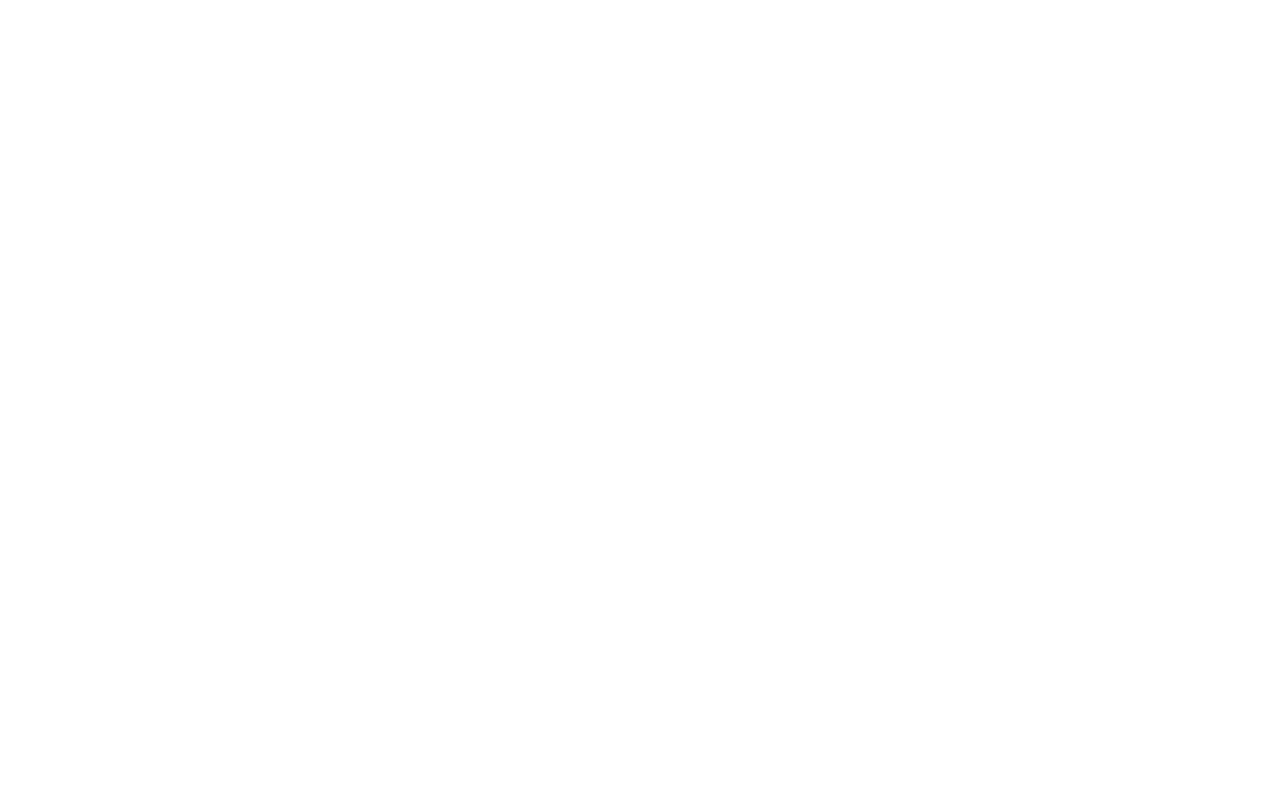
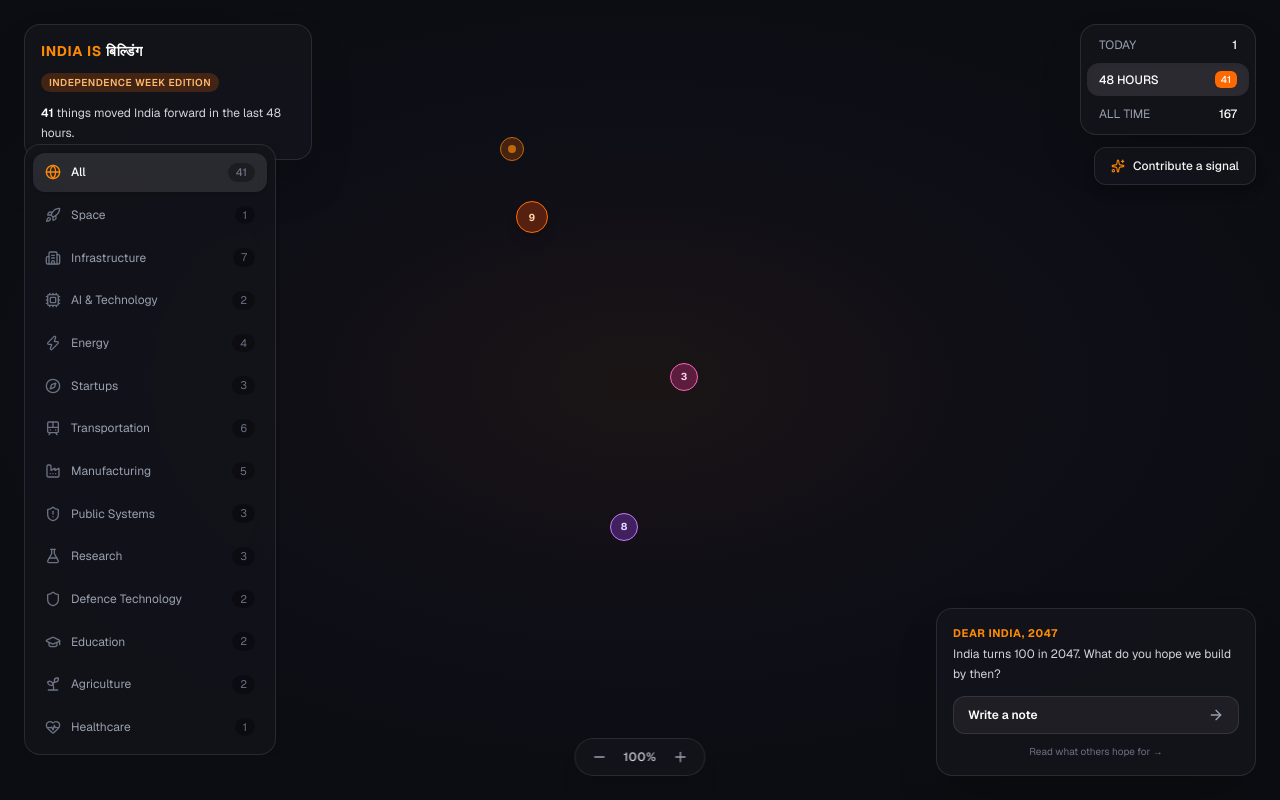
Before and after one commit to alokMIPL/SamoaBuilding, a Next.js app: page / in a window 1280 px wide. Built offline with nearby package versions, Linux system fonts and the light colour scheme.

Commit message:
Basic design updated

```diff
--- a/app/page.tsx
+++ b/app/page.tsx
@@ -1,5 +1,8 @@
+import SamoaMap from "@/components/SamoaMap";
 import Image from "next/image";
 
 export default function Home() {
-  return <></>;
+  return <>
+  <SamoaMap />
+  </>;
 }
--- /dev/null
+++ b/components/SamoaMap.tsx
@@ -0,0 +1,175 @@
+'use client';
+
+import React, { useState } from 'react';
+import {
+  Globe,
+  Rocket,
+  Building2,
+  Cpu,
+  Zap,
+  Compass,
+  Train,
+  Factory,
+  ShieldAlert,
+  FlaskConical,
+  Shield,
+  GraduationCap,
+  Sprout,
+  HeartPulse,
+  Plus,
+  Minus,
+  ArrowRight,
+  Sparkles
+} from 'lucide-react';
+
+const categories = [
+  { name: 'All', count: 41, icon: Globe, active: true },
+  { name: 'Space', count: 1, icon: Rocket },
+  { name: 'Infrastructure', count: 7, icon: Building2 },
+  { name: 'AI & Technology', count: 2, icon: Cpu },
+  { name: 'Energy', count: 4, icon: Zap },
+  { name: 'Startups', count: 3, icon: Compass },
+  { name: 'Transportation', count: 6, icon: Train },
+  { name: 'Manufacturing', count: 5, icon: Factory },
+  { name: 'Public Systems', count: 3, icon: ShieldAlert },
+  { name: 'Research', count: 3, icon: FlaskConical },
+  { name: 'Defence Technology', count: 2, icon: Shield },
+  { name: 'Education', count: 2, icon: GraduationCap },
+  { name: 'Agriculture', count: 2, icon: Sprout },
+  { name: 'Healthcare', count: 1, icon: HeartPulse },
+];
+
+export default function SamoaMap() {
+  const [activeCategory, setActiveCategory] = useState('All');
+  const [timeframe, setTimeframe] = useState('48 HOURS');
+
+  return (
+    <div className="relative h-dvh w-full overflow-hidden bg-[#0c0d12] text-white font-sans select-none">
+
+      {/* Background Gradient Glow */}
+      <div
+        className="pointer-events-none absolute inset-0 transition-all duration-700 opacity-60"
+        style={{
+          background: 'radial-gradient(ellipse 72% 66% at 50% 48%, rgba(214,120,60,0.12) 0%, rgba(150,70,120,0.08) 30%, rgba(60,60,150,0.05) 52%, transparent 86%)'
+        }}
+        aria-hidden="true"
+      />
+
+      {/* Top Left Header Card */}
+      <div className="absolute top-6 left-6 z-20 w-72 bg-[#14151c]/80 backdrop-blur-md border border-white/10 rounded-2xl p-4 shadow-2xl">
+        <div className="flex items-center justify-between mb-2">
+          <h1 className="text-sm font-bold tracking-wider text-orange-400">
+            INDIA IS <span className="text-white">बिल्डिंग</span>
+          </h1>
+        </div>
+        <div className="inline-block bg-orange-500/20 text-orange-300 text-[10px] font-semibold tracking-wider px-2 py-0.5 rounded-full mb-3">
+          INDEPENDENCE WEEK EDITION
+        </div>
+        <p className="text-xs text-gray-300 leading-relaxed">
+          <strong className="text-white font-semibold">41</strong> things moved India forward in the last 48 hours.
+        </p>
+      </div>
+
+      {/* Top Right Stats & Contribute Panel */}
+      <div className="absolute top-6 right-6 z-20 flex flex-col items-end gap-3">
+        <div className="bg-[#14151c]/80 backdrop-blur-md border border-white/10 rounded-2xl p-1.5 flex flex-col gap-1 w-44 shadow-2xl">
+          <button className="flex items-center justify-between px-3 py-1.5 rounded-xl text-xs text-gray-400 hover:text-white transition">
+            <span>TODAY</span>
+            <span className="font-medium text-white">1</span>
+          </button>
+          <button className="flex items-center justify-between px-3 py-2 rounded-xl text-xs bg-white/10 text-white font-medium shadow-inner">
+            <span>48 HOURS</span>
+            <span className="bg-orange-500 text-white px-1.5 py-0.5 rounded-md text-[10px]">41</span>
+          </button>
+          <button className="flex items-center justify-between px-3 py-1.5 rounded-xl text-xs text-gray-400 hover:text-white transition">
+            <span>ALL TIME</span>
+            <span className="font-medium text-white">167</span>
+          </button>
+        </div>
+
+        <button className="bg-[#14151c]/90 hover:bg-[#1f202b] border border-white/10 text-xs font-medium px-4 py-2.5 rounded-xl flex items-center gap-2 shadow-lg transition">
+          <Sparkles className="w-3.5 h-3.5 text-orange-400" />
+          <span>Contribute a signal</span>
+        </button>
+      </div>
+
+      {/* Left Sidebar Category Filter */}
+      <div className="absolute top-36 left-6 z-20 w-64 max-h-[calc(100vh-170px)] overflow-y-auto pr-1 custom-scrollbar">
+        <div className="bg-[#14151c]/70 backdrop-blur-md border border-white/10 rounded-2xl p-2 shadow-2xl flex flex-col gap-1">
+          {categories.map((cat) => {
+            const Icon = cat.icon;
+            const isActive = activeCategory === cat.name;
+            return (
+              <button
+                key={cat.name}
+                onClick={() => setActiveCategory(cat.name)}
+                className={`flex items-center justify-between px-3 py-2.5 rounded-xl text-xs transition ${
+                  isActive
+                    ? 'bg-white/10 text-white font-medium shadow'
+                    : 'text-gray-400 hover:bg-white/5 hover:text-gray-200'
+                }`}
+              >
+                <div className="flex items-center gap-2.5">
+                  <Icon className={`w-4 h-4 ${isActive ? 'text-orange-400' : 'text-gray-500'}`} />
+                  <span>{cat.name}</span>
+                </div>
+                <span className="text-[11px] text-gray-500 bg-black/30 px-2 py-0.5 rounded-full">
+                  {cat.count}
+                </span>
+              </button>
+            );
+          })}
+        </div>
+      </div>
+
+      {/* Center Map Stage / Canvas Area */}
+      <div className="absolute inset-0 flex items-center justify-center pointer-events-none">
+        {/* Placeholder wrapper for map vector/canvas layer */}
+        <div className="relative w-[600px] h-[750px] flex items-center justify-center">
+          {/* Simulated node pin markers mapped across regions */}
+          <div className="absolute top-28 left-40 w-6 h-6 rounded-full bg-orange-500/30 border border-orange-400 flex items-center justify-center animate-pulse">
+            <div className="w-2 h-2 rounded-full bg-orange-400"></div>
+          </div>
+          <div className="absolute top-44 left-44 w-8 h-8 rounded-full bg-orange-600/30 border border-orange-500 flex items-center justify-center shadow-lg">
+            <span className="text-[10px] font-bold text-orange-200">9</span>
+          </div>
+          <div className="absolute top-[45%] left-[55%] w-7 h-7 rounded-full bg-pink-500/30 border border-pink-400 flex items-center justify-center">
+            <span className="text-[10px] font-bold text-pink-200">3</span>
+          </div>
+          <div className="absolute top-[65%] left-[45%] w-7 h-7 rounded-full bg-purple-500/30 border border-purple-400 flex items-center justify-center">
+            <span className="text-[10px] font-bold text-purple-200">8</span>
+          </div>
+        </div>
+      </div>
+
+      {/* Bottom Center Zoom Controls */}
+      <div className="absolute bottom-6 left-1/2 -translate-x-1/2 z-20 flex items-center bg-[#14151c]/80 backdrop-blur-md border border-white/10 rounded-full px-3 py-1.5 shadow-xl gap-3">
+        <button className="text-gray-400 hover:text-white transition p-1">
+          <Minus className="w-4 h-4" />
+        </button>
+        <span className="text-xs font-medium text-gray-300 tracking-wider">100%</span>
+        <button className="text-gray-400 hover:text-white transition p-1">
+          <Plus className="w-4 h-4" />
+        </button>
+      </div>
+
+      {/* Bottom Right "Dear India, 2047" Card */}
+      <div className="absolute bottom-6 right-6 z-20 w-80 bg-[#14151c]/80 backdrop-blur-md border border-white/10 rounded-2xl p-4 shadow-2xl">
+        <h3 className="text-[11px] font-bold tracking-wider text-orange-400 uppercase mb-1">
+          DEAR INDIA, 2047
+        </h3>
+        <p className="text-xs text-gray-300 leading-relaxed mb-3">
+          India turns 100 in 2047. What do you hope we build by then?
+        </p>
+        <div className="flex items-center justify-between text-xs font-semibold text-white bg-white/5 hover:bg-white/10 border border-white/10 px-3.5 py-2.5 rounded-xl cursor-pointer transition group">
+          <span>Write a note</span>
+          <ArrowRight className="w-4 h-4 text-gray-400 group-hover:text-white group-hover:translate-x-0.5 transition" />
+        </div>
+        <div className="text-[10px] text-center text-gray-500 mt-2.5">
+          Read what others hope for →
+        </div>
+      </div>
+
+    </div>
+  );
+}
--- a/package.json
+++ b/package.json
@@ -9,6 +9,7 @@
     "lint": "eslint"
   },
   "dependencies": {
+    "lucide-react": "^1.33.0",
     "next": "16.3.2",
     "react": "19.2.8",
     "react-dom": "19.2.8"
```
Also changed, not shown: 1 other file (tests, documents, lock files or other folders).
